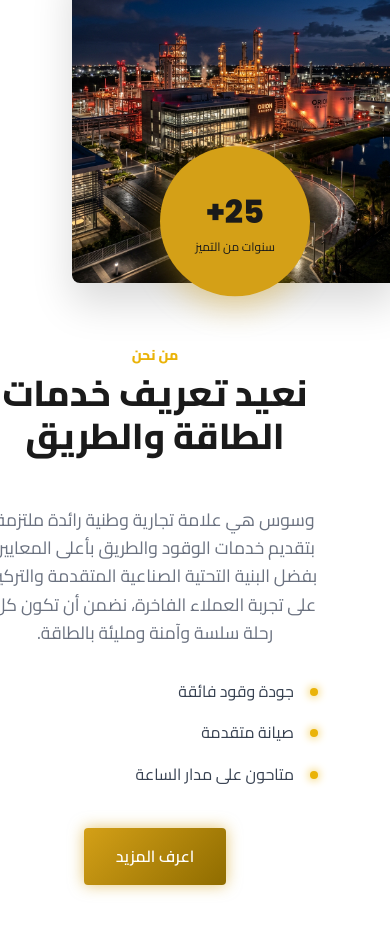
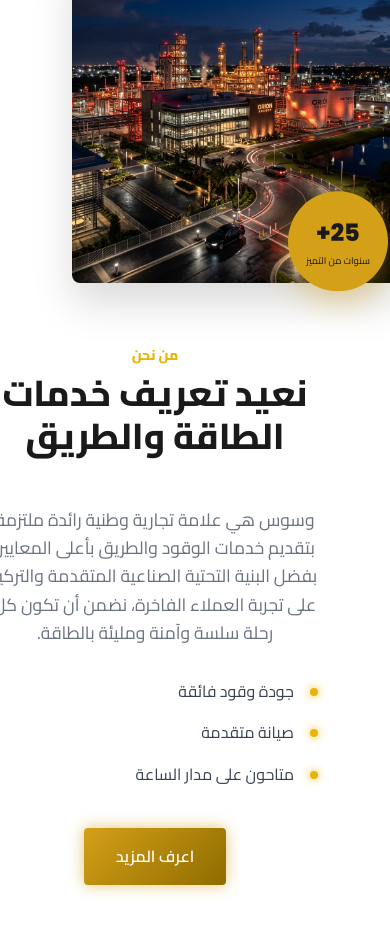
Before and after one commit to Mohisvst29/wiswis, a Next.js app: page / in a window 390 px wide. Shown: the part 1616-2550 px from the top of the page. Built offline with nearby package versions, Linux system fonts and the light colour scheme; no server answers; the database is empty.

Commit message:
Fix mobile floating badge covering image

```diff
--- a/src/app/globals.css
+++ b/src/app/globals.css
@@ -1049,14 +1049,23 @@ html[dir="rtl"] .form-group label {
         justify-content: center;
     }
     .floating-badge {
-        bottom: -20px;
-        right: 0;
-        left: 0;
-        margin: 0 auto;
+        width: 100px;
+        height: 100px;
+        bottom: -15px;
+        left: 10px;
+        right: auto;
+        margin: 0;
+        padding: 1rem;
     }
     html[dir="rtl"] .floating-badge {
-        left: 0;
-        right: 0;
+        right: 10px;
+        left: auto;
+    }
+    .floating-badge .badge-number {
+        font-size: 1.5rem;
+    }
+    .floating-badge .badge-text {
+        font-size: 0.6rem;
     }
 }
 
```
